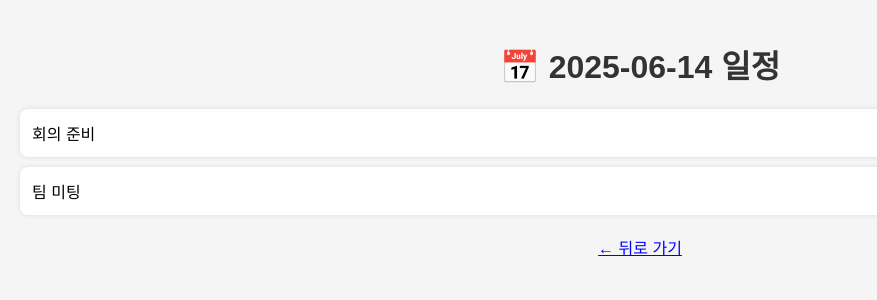
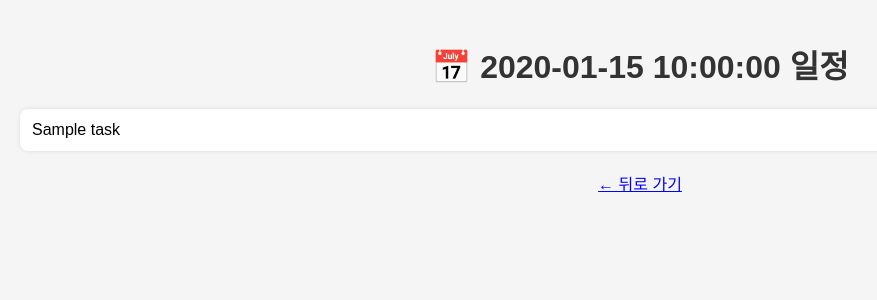
Before and after one commit to jyh69293/fastapi, a FastAPI app: template templates/tasks.html in a window 1280 px wide. Shown: the top 300 px of the page, without its empty margins (0-877 px from the left). Run offline with FastAPI, Linux system fonts and the light colour scheme; the template is opened without the code that fills it: most values are stand-ins (such as "Sample title", 1, 10 or a date in 2020).

Commit message:
Update tasks.html

```diff
--- a/templates/tasks.html
+++ b/templates/tasks.html
@@ -32,40 +32,18 @@
   </style>
 </head>
 <body>
-  <h1 id="todayTitle">오늘의 일정</h1>
+  <h1>📅 {{ today }} 일정</h1>
   <div id="taskList">
-    <!-- 할 일 항목이 여기에 표시됩니다 -->
+    {% if tasks %}
+      {% for task in tasks %}
+        <div class="task">
+          {{ task.title }}
+        </div>
+      {% endfor %}
+    {% else %}
+      <p>오늘의 일정이 없습니다.</p>
+    {% endif %}
   </div>
   <div class="back-button" onclick="history.back()">← 뒤로 가기</div>
-
-  <script>
-    // 샘플 데이터: 실제 환경에서는 DB 또는 서버 API에서 받아와야 함
-    const allTasks = [
-      { title: "회의 준비", date: "2025-06-14" },
-      { title: "팀 미팅", date: "2025-06-14" },
-      { title: "과제 제출", date: "2025-06-15" }
-    ];
-
-    function loadTodayTasks() {
-      const today = new Date().toISOString().split('T')[0];
-      const taskList = document.getElementById("taskList");
-      const todayTasks = allTasks.filter(task => task.date === today);
-
-      if (todayTasks.length === 0) {
-        taskList.innerHTML = "<p>오늘의 일정이 없습니다.</p>";
-      } else {
-        todayTasks.forEach(task => {
-          const div = document.createElement("div");
-          div.className = "task";
-          div.textContent = task.title;
-          taskList.appendChild(div);
-        });
-      }
-
-      document.getElementById("todayTitle").textContent = `📅 ${today} 일정`;
-    }
-
-    loadTodayTasks();
-  </script>
 </body>
 </html>
```
